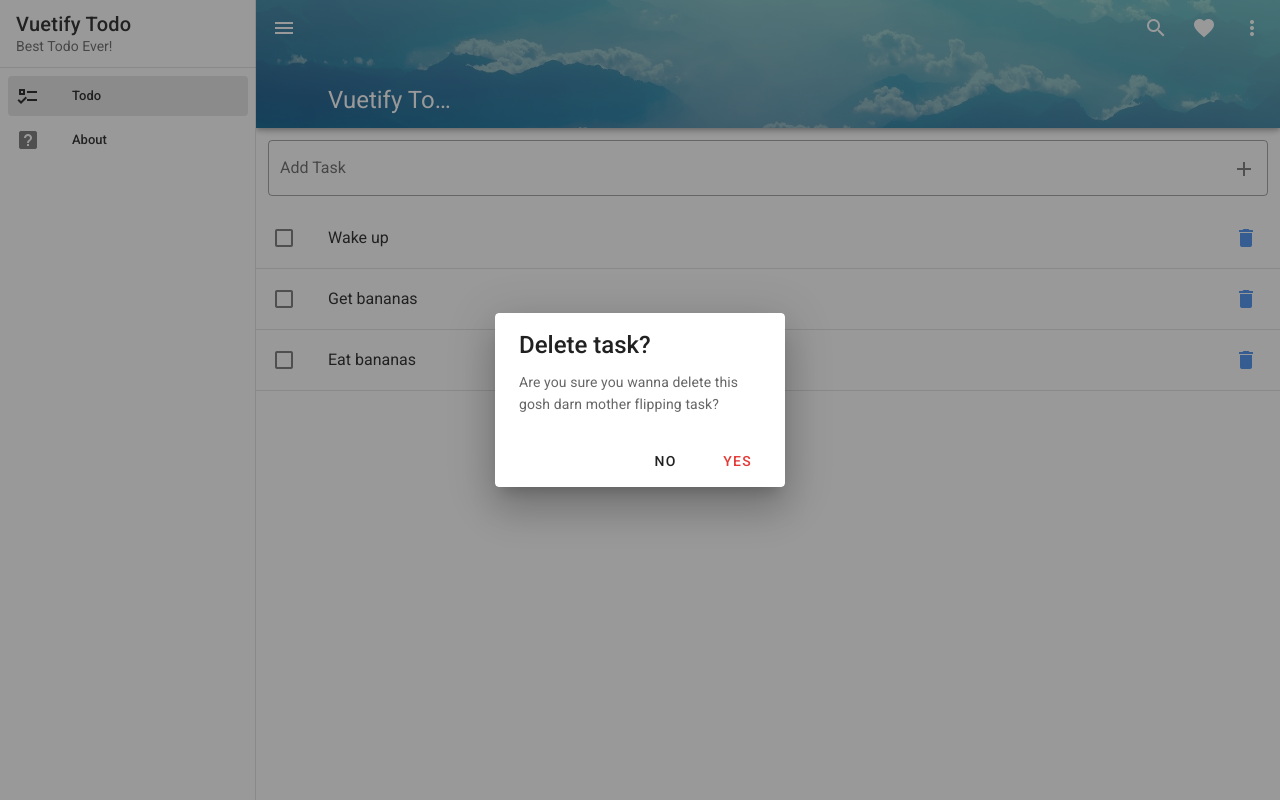
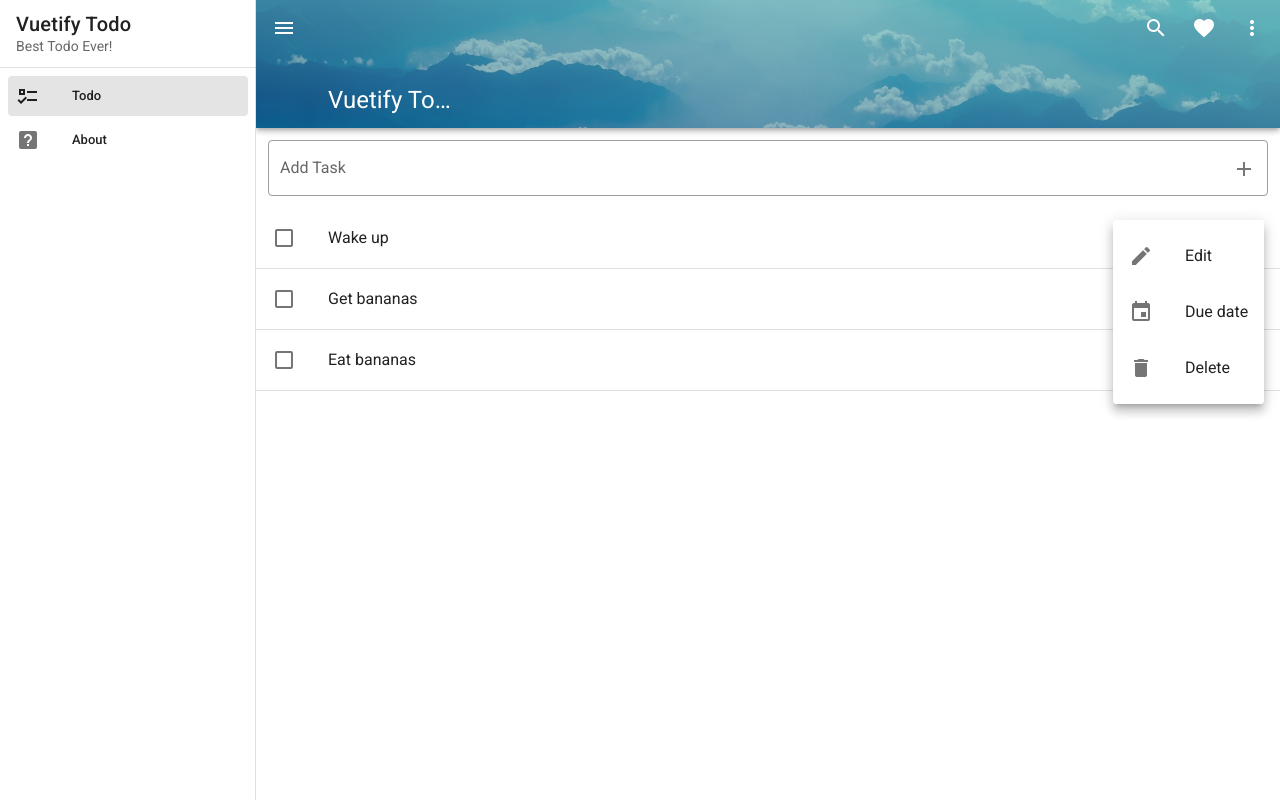
Before and after one commit to d85/vuetify-todo-app, a Vue app: page /#/ in a window 1280 px wide. Both pictures are taken after a click on the button 1246 px from the left and 238 px from the top of the page. Built offline with nearby package versions, Linux system fonts and the light colour scheme.

Commit message:
Replaced task delete button with task menu - with menu items: Edit, Due date and Delete

```diff
--- /dev/null
+++ b/src/components/Todo/TaskMenu.vue
@@ -0,0 +1,89 @@
+<template>
+  <div>
+    <v-menu
+      bottom
+      left
+    >
+      <template
+        v-slot:activator="{ on, attrs }"
+      >
+        <v-btn
+          v-bind="attrs"
+          v-on="on"
+          color="primary"
+          icon
+        >
+          <v-icon>mdi-dots-vertical</v-icon>
+        </v-btn>
+      </template>
+
+      <v-list>
+        <v-list-item
+          v-for="(item, index) in items"
+          :key="index"
+          @click="handleClick(index)"
+        >
+          <v-list-item-icon>
+            <v-icon v-text="item.icon"></v-icon>
+          </v-list-item-icon>
+          <v-list-item-title>
+            {{ item.title }}
+          </v-list-item-title>
+        </v-list-item>
+      </v-list>
+    </v-menu>
+
+    <dialog-delete
+      v-if="dialogs.delete"
+      :task="task"
+      @close="dialogs.delete = false"
+    />
+  </div>
+</template>
+
+<script>
+export default {
+  props: {
+    task: Object
+  },
+  data: () => ({
+    dialogs: {
+      delete: false
+    },
+    items: [
+      {
+        title: 'Edit',
+        icon: 'mdi-pencil',
+        click() {
+          console.log('edit')
+        }
+      },
+      {
+        title: 'Due date',
+        icon: 'mdi-calendar',
+        click() {
+          console.log('due date')
+        }
+      },
+      {
+        title: 'Delete',
+        icon: 'mdi-delete',
+        click() {
+          this.dialogs.delete = true
+        }
+      }
+    ]
+  }),
+  methods: {
+    handleClick(index) {
+      this.items[index].click.call(this)
+    }
+  },
+  components: {
+    "dialog-delete": require("@/components/Todo/Dialogs/DialogDelete.vue").default,
+  }
+}
+</script>
+
+<style scoped>
+</style>
--- a/src/components/Todo/TheTask.vue
+++ b/src/components/Todo/TheTask.vue
@@ -17,44 +17,24 @@
           >{{ task.title }}
           </v-list-item-title>
         </v-list-item-content>
+
         <v-list-item-action>
-          <v-btn
-            @click.stop="dialogs.delete = true"
-            icon
-          >
-            <v-icon
-              color="primary lighten-1">mdi-delete</v-icon
-            >
-          </v-btn>
+          <task-menu :task="task"/>
         </v-list-item-action>
       </template>
     </v-list-item>
 
     <v-divider></v-divider>
-
-    <dialog-delete
-      v-if="dialogs.delete"
-      @close="dialogs.delete = false"
-      :task="task"
-    />
   </div>
 </template>
 
 <script>
-import DialogDelete from '@/components/Todo/Dialogs/DialogDelete.vue';
   export default {
     props: {
       'task': Object
     },
-    data() {
-      return {
-        dialogs: {
-          delete: false
-        }
-      }
-    },
     components: {
-      "dialog-delete": require("@/components/Todo/Dialogs/DialogDelete.vue").default
+      "task-menu": require("@/components/Todo/TaskMenu.vue").default
     }
   }
 </script>
```
